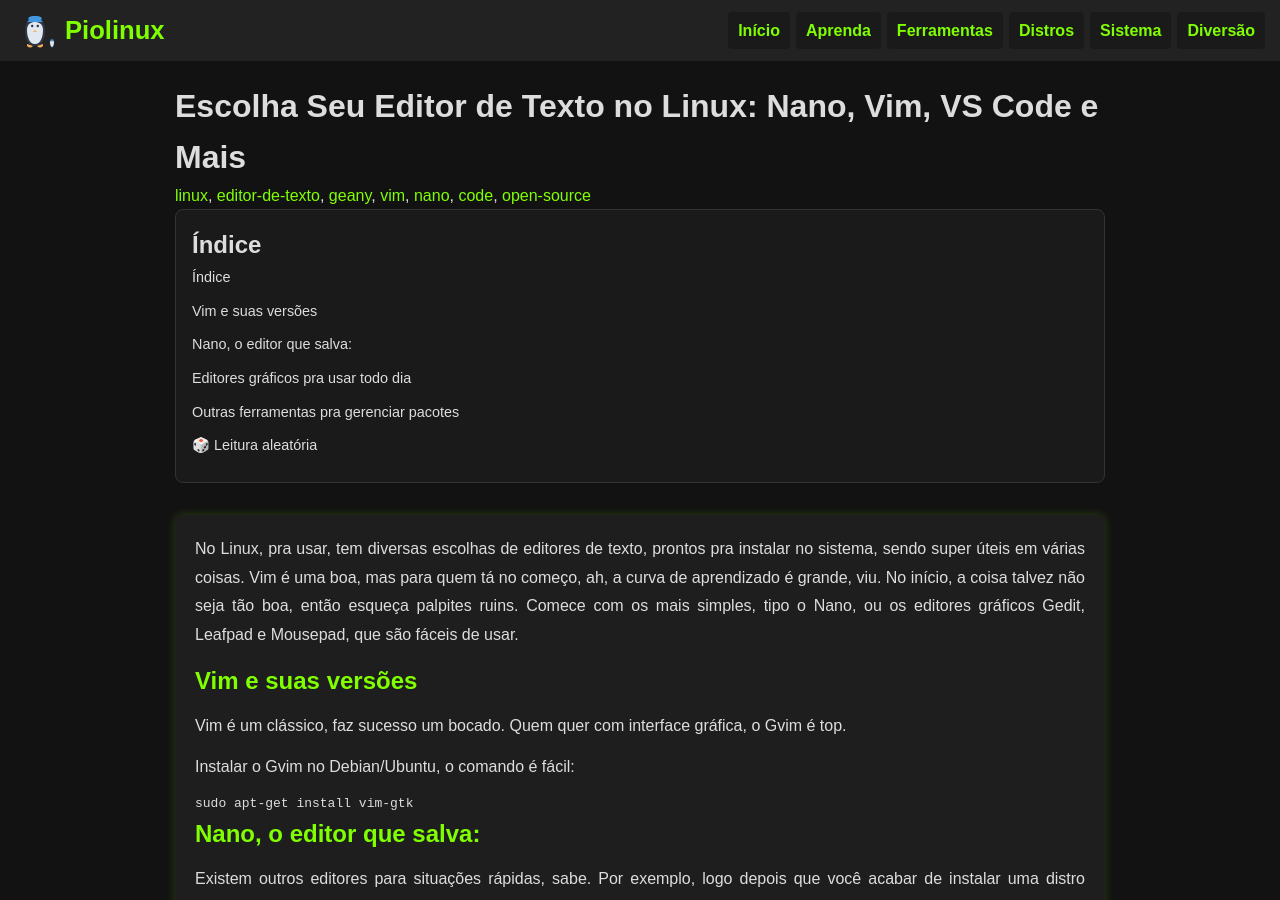
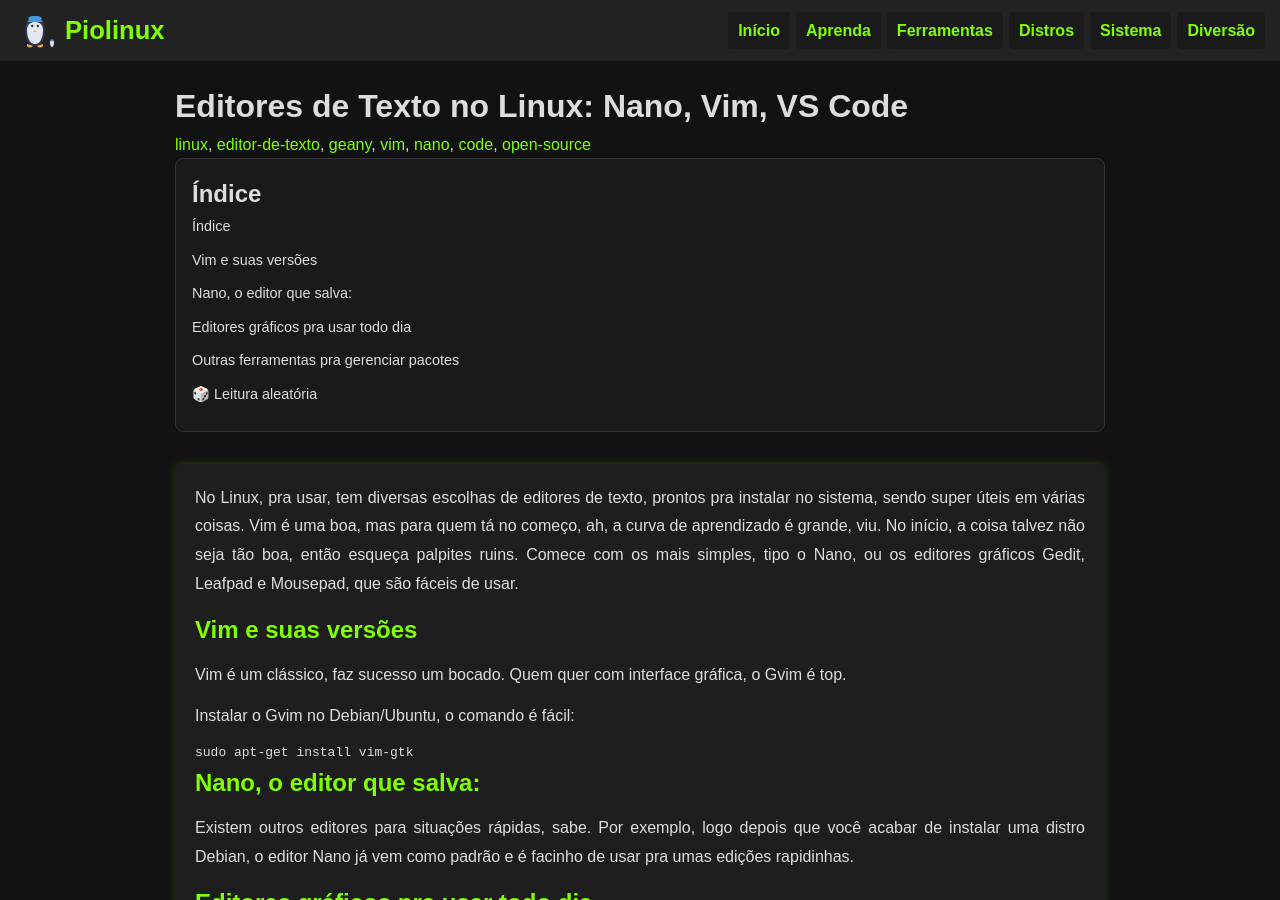
Before and after one commit to Piolinux/piolinux-site, a Jekyll site: the page built from _posts/2025-08-15-editores-de-texto-linux.md, in a window 1280 px wide and 900 px high. Built offline with Jekyll 4.4.1, drawn with Linux system fonts in a browser that asks for light colours.

Commit message:
Update 2025-08-15-editores-de-texto-linux.md

```diff
--- a/_posts/2025-08-15-editores-de-texto-linux.md
+++ b/_posts/2025-08-15-editores-de-texto-linux.md
@@ -1,6 +1,6 @@
 ---
 layout: default
-title: "Escolha Seu Editor de Texto no Linux: Nano, Vim, VS Code e Mais"
+title: "Editores de Texto no Linux: Nano, Vim, VS Code"
 description: "Escolha seu editor Linux ideal: Nano (simples), Vim (poderoso), VS Code (moderno). Qual combina com SEU fluxo de trabalho?"
 date: 2025-08-15
 author: "PioLinux"
```
